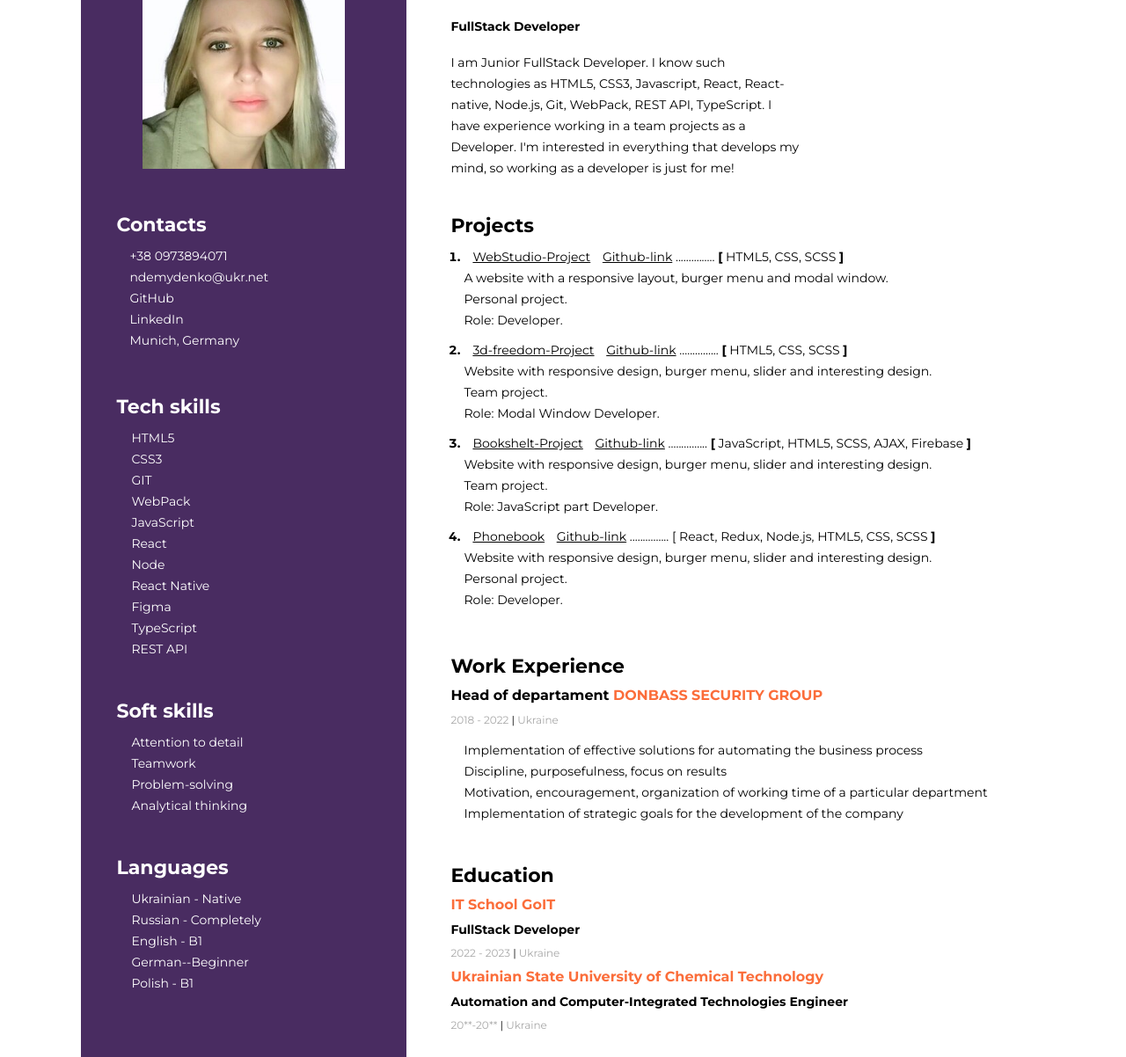
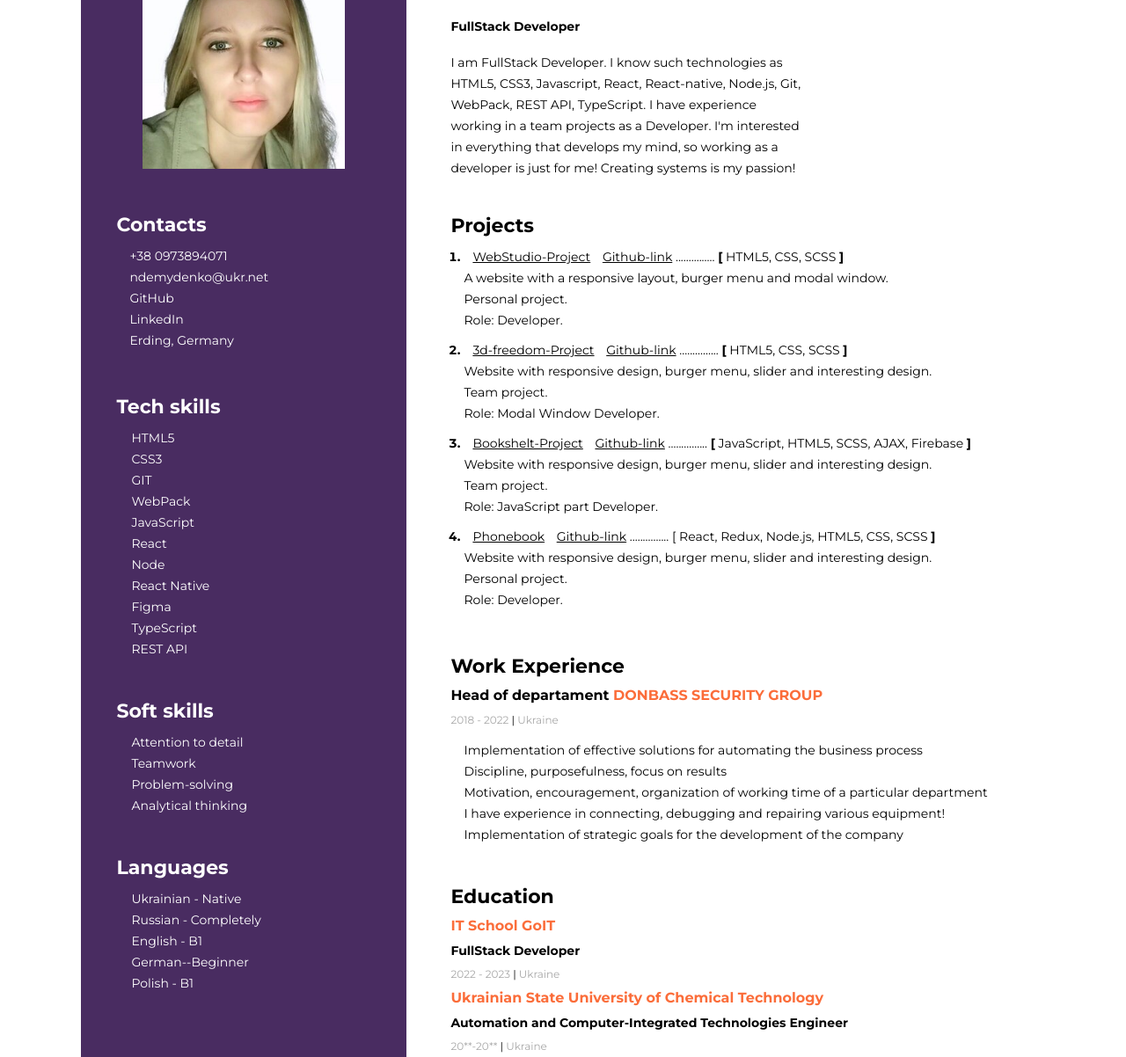
Before and after one commit to Natalia0310/re, a plain HTML site: page index.html in a window 1280 px wide. Shown: the part 98-1300 px from the top of the page at 88% size. Drawn offline with Linux system fonts and the light colour scheme.

Commit message:
update 2

```diff
--- a/index.html
+++ b/index.html
@@ -21,9 +21,10 @@
 					<h1 class="about-name">Natalia Demydenko</h1>
 					<h2 class="about-position">FullStack Developer</h2>
 					<p class="about-description">
-						I am Junior FullStack Developer. I know such technologies as HTML5, CSS3, Javascript, React, React-native,
-						Node.js, Git, WebPack, REST API, TypeScript. I have experience working in a team projects as a Developer.
-						I'm interested in everything that develops my mind, so working as a developer is just for me!
+						I am FullStack Developer. I know such technologies as HTML5, CSS3, Javascript, React, React-native, Node.js,
+						Git, WebPack, REST API, TypeScript. I have experience working in a team projects as a Developer. I'm
+						interested in everything that develops my mind, so working as a developer is just for me! Creating systems
+						is my passion!
 					</p>
 				</div>
 				<!-- projects -->
@@ -106,6 +107,9 @@
 							<li class="work-list-item">Discipline, purposefulness, focus on results</li>
 							<li class="work-list-item">
 								Motivation, encouragement, organization of working time of a particular department
+							</li>
+							<li class="work-list-item">
+								I have experience in connecting, debugging and repairing various equipment!
 							</li>
 							<li class="work-list-item">Implementation of strategic goals for the development of the company</li>
 							<!-- Construction of a network of 600 self-service terminals -->
@@ -191,7 +195,7 @@
 									target="_blank"
 									rel="noreferrer noopener nofollow"
 								>
-									Munich, Germany
+									Erding, Germany
 								</a>
 							</p>
 						</li>
```
